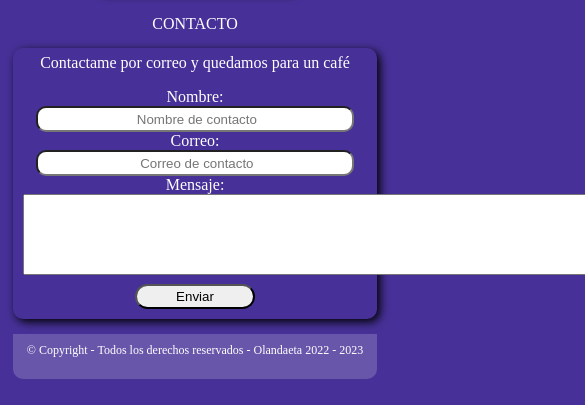
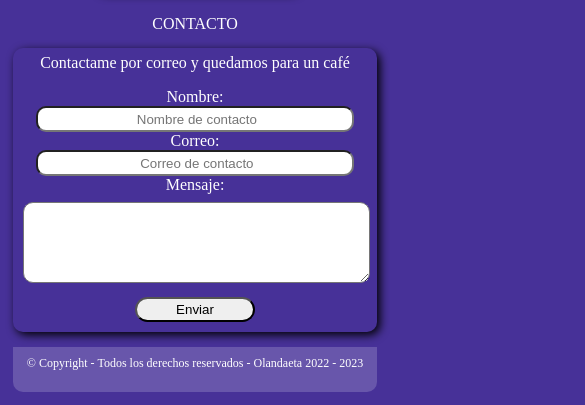
Before and after one commit to OmarLand/portfoliostart2023, a plain HTML site: page index.html in a window 390 px wide. Shown: the part 1677-2082 px from the top of the page, 585 px wide, since content can reach past the window. Drawn offline with nearby package versions, Linux system fonts and the light colour scheme.

Commit message:
Added something new

```diff
--- a/css/styles.css
+++ b/css/styles.css
@@ -241,6 +241,15 @@
         height        : 20px;
         border-radius : 10px;
         text-align    : center;
+    }
+
+    .input-text-area{
+        width         : 99%;
+        /* height        : 20px; */
+        border-radius : 10px;
+        text-align    : left;
+        margin-top    : 8px;
+        margin-bottom : 5px;
     }
 
     .btn-enviar{
```
